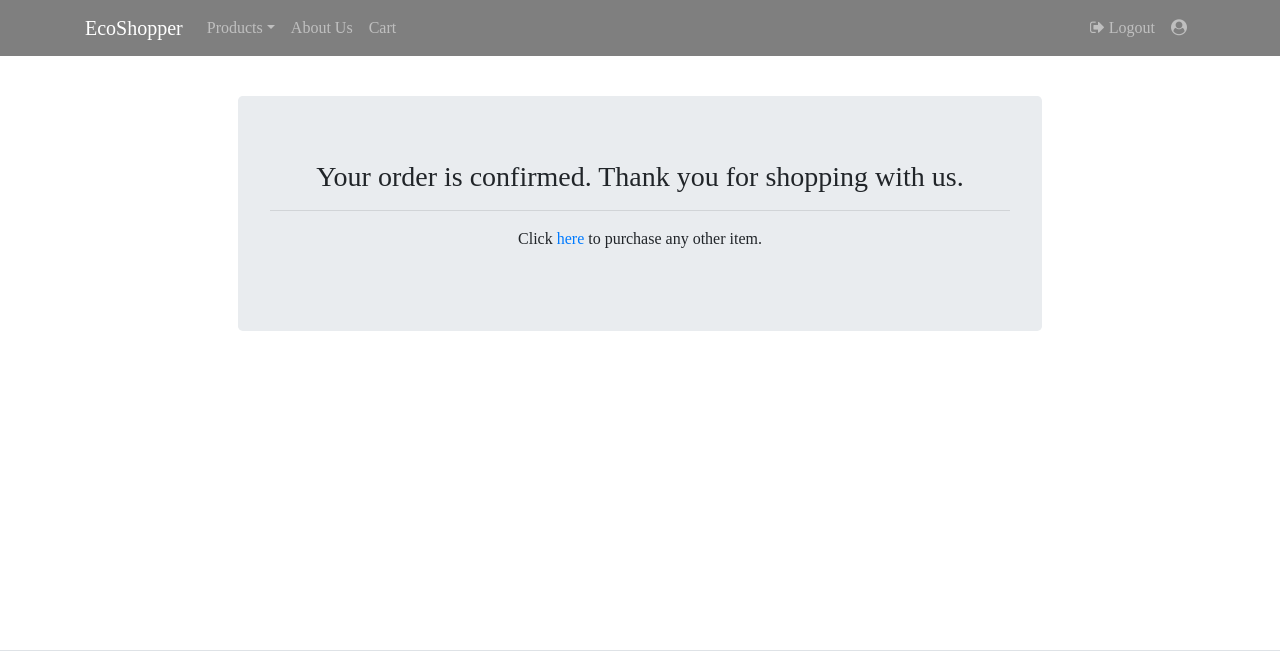
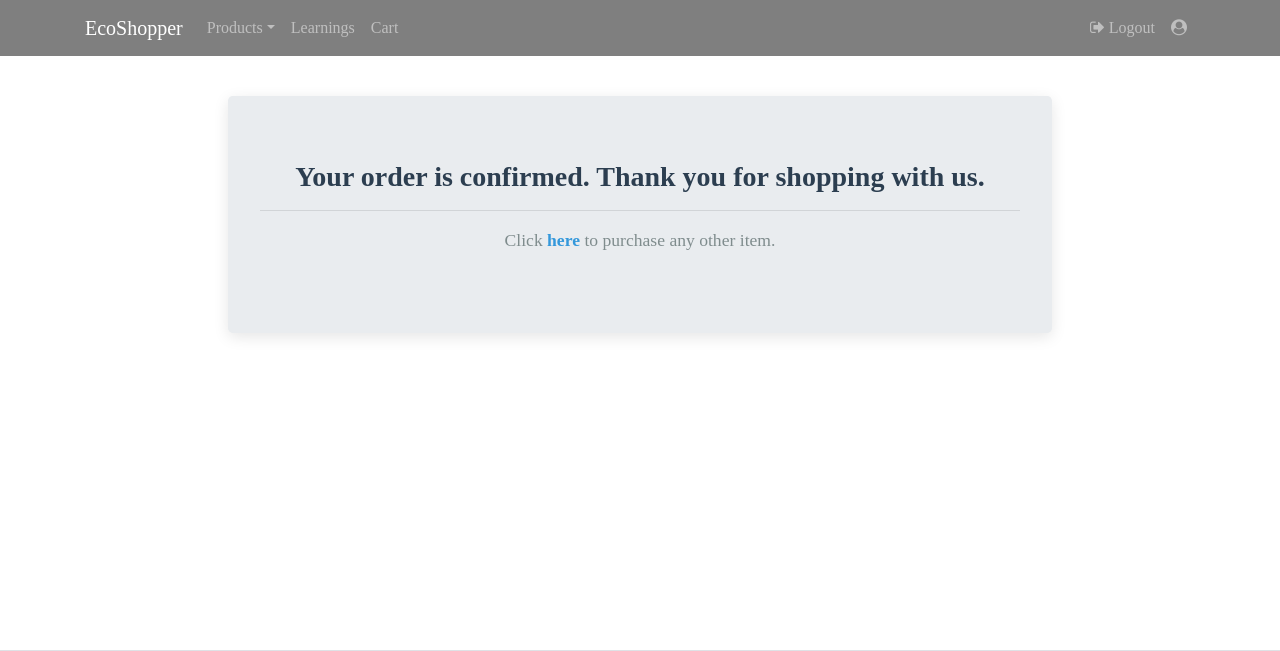
Before and after one commit to johnpradeep06/CODEATHON_2.0, a PHP site: page /success.php in a window 1280 px wide. Shown: the top 651 px of the page. Run offline with PHP 8.4, Linux system fonts and the light colour scheme; a user stored in the database is signed in; some web fonts are replaced.

Commit message:
made some chanes to the about page

```diff
--- a/includes/header_menu.php
+++ b/includes/header_menu.php
@@ -16,7 +16,7 @@
                     </div>
                 </li>
 
-                <li class="nav-item"><a href="about.php" class="nav-link">About Us</a></li>
+                <li class="nav-item"><a href="about.php" class="nav-link">Learnings</a></li>
                 <?php if (isset($_SESSION['email'])) { ?>
                     <li class="nav-item"><a href="cart.php" class="nav-link">Cart</a></li>
                 <?php } ?>
--- a/success.php
+++ b/success.php
@@ -9,6 +9,47 @@ mysqli_query($con, $query);
 <!DOCTYPE html>
 <html lang="en">
 <head>
+    <!-- Add Bootstrap CSS if not already included -->
+    <link href="https://stackpath.bootstrapcdn.com/bootstrap/4.5.2/css/bootstrap.min.css" rel="stylesheet">
+    <style>
+        /* Custom styles */
+        body {
+            font-family: Arial, sans-serif;
+            background-color: #f4f8fb;
+        }
+
+        #content {
+            padding: 50px 0;
+        }
+
+        .jumbotron {
+            background-color: #ffffff;
+            padding: 3rem 2rem;
+            box-shadow: 0px 4px 15px rgba(0, 0, 0, 0.1);
+            border-radius: 8px;
+        }
+
+        .jumbotron h3 {
+            font-weight: bold;
+            color: #2c3e50;
+        }
+
+        .jumbotron p {
+            font-size: 1.1rem;
+            color: #7f8c8d;
+        }
+
+        .jumbotron a {
+            color: #3498db;
+            font-weight: bold;
+            text-decoration: none;
+            transition: color 0.3s ease;
+        }
+
+        .jumbotron a:hover {
+            color: #2980b9;
+        }
+    </style>
     <meta charset="UTF-8">
     <meta name="viewport" content="width=device-width, initial-scale=1.0">
     <meta http-equiv="X-UA-Compatible" content="ie=edge">
```
Also changed, not shown: about.php (+6 -6 lines), ecommerce.sql (+1 -27 lines), includes/check-if-added.php (+5 -3 lines), uploads/1731233159_straw.jpeg (added), uploads/1731233747_brush.webp (added), uploads/1731233794_shoes.webp (added), uploads/1731233860_tshirt.jpeg (added), uploads/1731233907_tshirt.jpeg (added), uploads/1731233929_tshirt.jpeg (added), uploads/1731233998_watch.webp (added).
